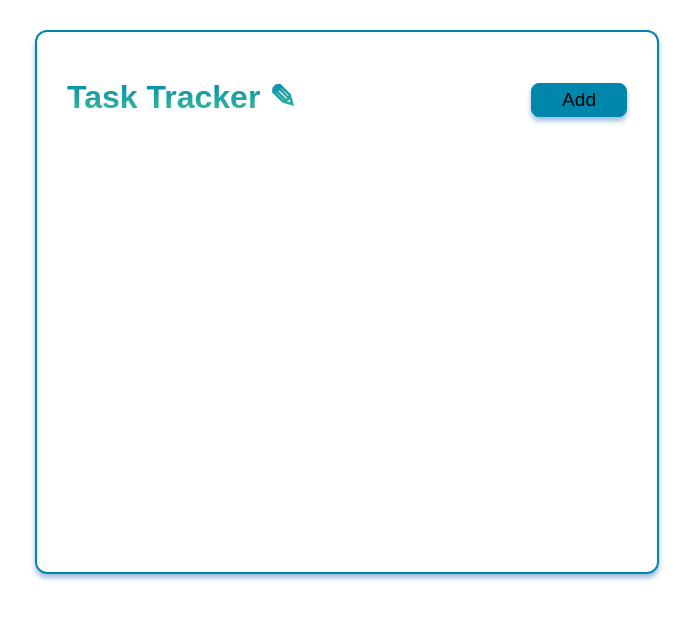
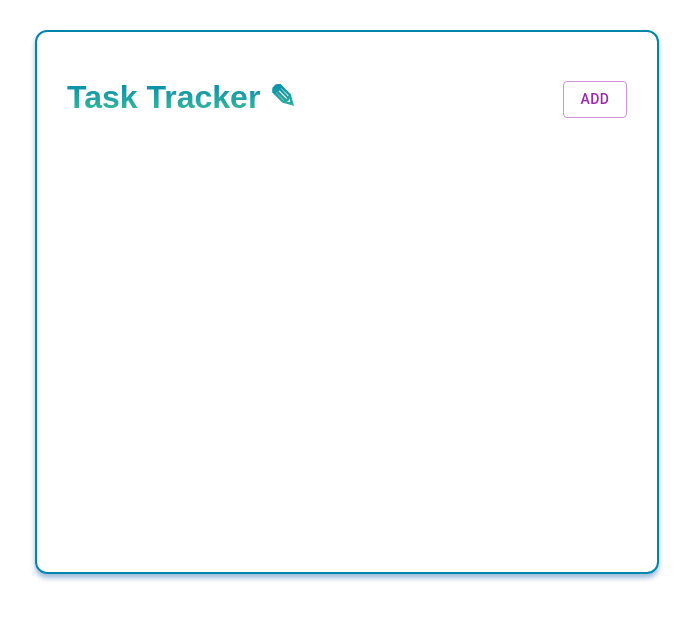
Before and after one commit to elenamarinaki/task-tracker, a React (Create React App) app: page / in a window 1280 px wide. Shown: the top 620 px of the page, without its empty margins (293-986 px from the left). Built offline with nearby package versions, Linux system fonts and the light colour scheme; a web font is replaced by a local one.

Commit message:
task component init

```diff
--- a/package.json
+++ b/package.json
@@ -3,6 +3,9 @@
   "version": "0.1.0",
   "private": true,
   "dependencies": {
+    "@emotion/react": "^11.5.0",
+    "@emotion/styled": "^11.3.0",
+    "@mui/material": "^5.0.6",
     "@testing-library/jest-dom": "^5.15.0",
     "@testing-library/react": "^11.2.7",
     "@testing-library/user-event": "^12.8.3",
--- a/src/App.js
+++ b/src/App.js
@@ -1,5 +1,6 @@
 import React from 'react';
 import Header from './components/Header.jsx';
+import { Button } from '@mui/material';
 
 const App = () => {
   return (
@@ -11,6 +12,7 @@ const App = () => {
         rel='stylesheet'
       />
       <Header title={'Task Tracker ✎'} />
+
     </div>
   );
 };
--- a/src/components/Header.jsx
+++ b/src/components/Header.jsx
@@ -1,12 +1,18 @@
 import React from 'react';
-import Button from './Button';
+// import Button from './Button';
 import './Header.styles.css';
+import { Button } from '@mui/material';
 
 const Header = ({ title }) => {
+  const onClick = () => {
+
+  }
   return (
     <header className='header'>
       <h1>{title}</h1>
-      <Button title={'Add'} />
+      <Button variant='outlined' color='secondary'>
+        ADD
+      </Button>
     </header>
   );
 };
--- /dev/null
+++ b/src/components/Tasks.jsx
@@ -0,0 +1,5 @@
+const tasks = [
+  { id: 1, text: 'Finish reading the book', reminder: true },
+  { id: 2, text: 'Write the feedback', reminder: true },
+  { id: 3, text: 'Send Marika text', reminder: false },
+];
```
Also changed, not shown: 1 other file (tests, documents, lock files or other folders).
